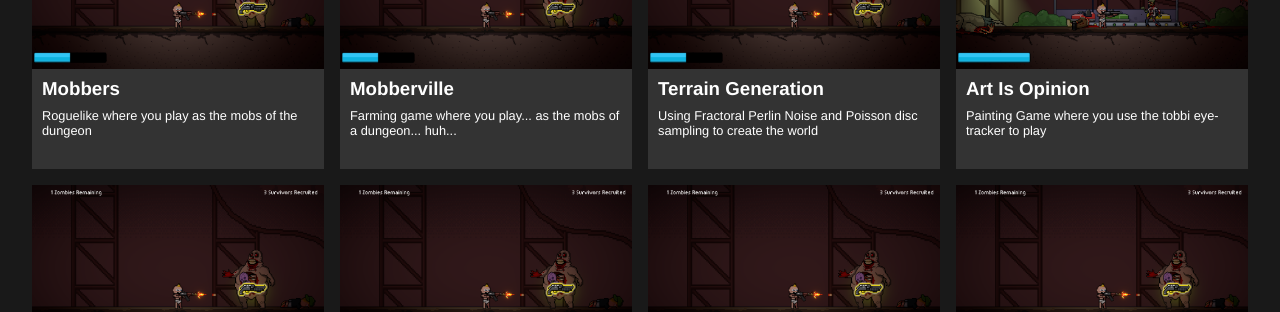
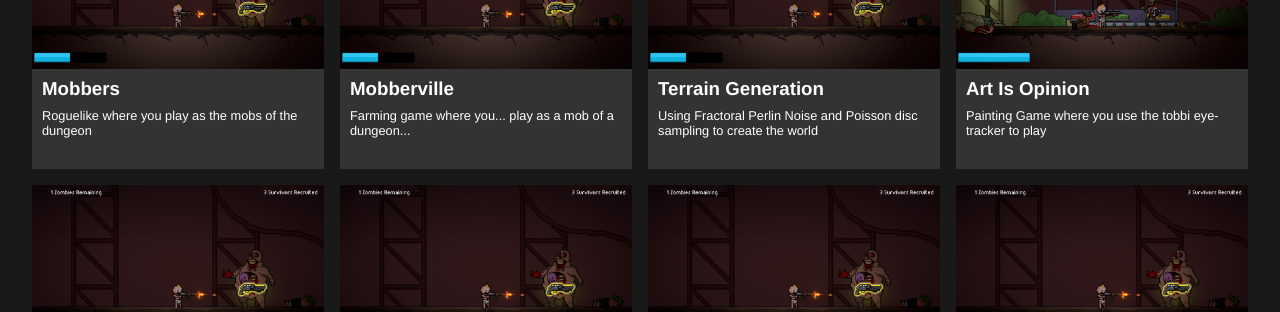
Before and after one commit to KaneAdams-Dev/KaneAdams-Dev.github.io, a Jekyll site: the page built from index.html, in a window 1280 px wide and 999 px high. Shown: the part 193-505 px from the top of the window. Built offline with Jekyll 4.4.1, drawn with Linux system fonts in a browser that asks for light colours; Markdown is read by kramdown in place of the engine named in the settings; some of the changed lines change nothing that is shown.

Commit message:
Automated project cards
Got cards able to update data using their ID as the key, and to work in a single popup.

Next: autofill project grid with up to 12 projects, with all data in JavaScript

```diff
--- a/index.html
+++ b/index.html
@@ -12,27 +12,29 @@
 
     <script type="text/javascript" src="/scripts/project-cards.js" defer></script>
     <script type="text/javascript" src="/scripts/slideshow.js" defer></script>
-    <script type="text/javascript" src="/Scripts/popups.js" defer></script>
 </head>
 
 <body onload="showSlide(0), PopulateProjects()">
     <div class="projects-gallery">
 
-        <div class="project-card" id="Mobbers" onmouseenter="PlayPreview('Mobbers')" onmouseleave="StopPreview('Mobbers')" onclick="OpenPopup('MobbersPopup')">
-            <img class="thumbnail" src="/Images/Zombeez/SH_AKBoss.PNG" alt="Mobbers Thumbnail"  href="#popup1">
+        <div class="project-card" id="Mobbers" onmouseenter="PlayPreview('Mobbers')"
+            onmouseleave="StopPreview('Mobbers')" onclick="OpenPopup('Mobbers')">
+            <img class="thumbnail" src="/Images/Zombeez/SH_AKBoss.PNG" alt="Mobbers Thumbnail" href="#popup1">
             <div class="project-title">
                 <h3 class="title">fg fsdgfd</h3>
                 <p class="description">f sdF</p>
             </div>
         </div>
 
-        <div class="project-card">
+        <div class="project-card" id="Mobberville" onmouseenter="PlayPreview('Mobberville')"
+        onmouseleave="StopPreview('Mobberville')" onclick="OpenPopup('Mobberville')">
             <img class="thumbnail" src="/Images/Zombeez/SH_AKBoss.PNG" href="#popup2">
             <div class="project-title">
-                <h3>Mobberville</h3>
-                <p>Farming game where you play... as the mobs of a dungeon... huh...</p>
+                <h3 class="title">Mobberville</h3>
+                <p class="description">Farming game where you play... as the mobs of a dungeon... huh...</p>
             </div>
         </div>
+
         <div class="project-card">
             <img src="/Images/Zombeez/SH_AKBoss.PNG" href="#popup3">
             <div class="project-title">
@@ -96,8 +98,8 @@
     </div>
 
 
-    <div id="MobbersPopup" class="popup-card">
-        <span class="close" onclick="ClosePopup('MobbersPopup')">&times;</span>
+    <div id="Popup" class="popup-card">
+        <span class="close" onclick="ClosePopup()">&times;</span>
         <div class="popup-content">
             <div class="content-pair">
                 <div class="photo-gallery">
--- a/scripts/project-cards.js
+++ b/scripts/project-cards.js
@@ -8,6 +8,20 @@
         role: "Lead Programmer",
         size: "5-10",
         tools: "Unity, C#, GitHub",
+        timeline: "September 2022 to December 2022",
+        ProjectLink: "Projects/Mobbers.html",
+    },
+
+    Mobberville: {
+        title: "Mobberville",
+        description: "Farming game where you... play as a mob of a dungeon... ",
+        thumbnail: "/Images/Zombeez/SH_AKBoss.PNG",
+        previews: ["/Images/Mobbers/Lib.gif", "/Images/Mobbers/test.gif"],
+        summary: "Huh!",
+        role: "Lead Programmer",
+        size: "8",
+        tools: "Unreal Engine 5, C++, GitHub, Premiere Pro",
+        timeline: "June 2023 to August 2023",
         ProjectLink: "Projects/Mobbers.html",
     }
 };
@@ -16,9 +30,17 @@
 currentImageID;
 
 function PopulateProjects() {
+    let projectCount = 0;
     Object.keys(projects).forEach(projectID => {
-        ApplyProjectData(projectID);
-        console.log(projectID);
+        if (projectCount >= 12){
+            console.warn("Maximum number of projects reached");
+            return;
+        }
+
+        let isAdded = ApplyProjectData(projectID);
+        if (isAdded){
+            projectCount++;
+        }
     });
 }
 
@@ -27,13 +49,13 @@
     if (!project) {
         console.error(`ProjectLink ' {
             childElement.href = project[key];${a_id}' not found.`);
-        return
+        return false;
     }
 
     const projectElement = document.getElementById(a_id);
     if (!projectElement) {
         console.error(`Element with ID '${a_id}'not found.`);
-        return;
+        return false;
     }
 
     Object.keys(project).forEach(key => {
@@ -49,6 +71,8 @@
             }
         }
     });
+
+    return true;
 }
 
 function GetRandomPreview(a_projectID) {
@@ -56,7 +80,6 @@
         const clips = projects[a_projectID].previews;
 
         return clips[Math.floor(Math.random() * clips.length)];
-
     } else {
         console.error(`'${a_projectID}' does not exist in projects`);
     }
@@ -65,11 +88,9 @@
 function PlayPreview(a_projectID) {
     const projectCard = document.getElementById(a_projectID);
     currentImageID = projectCard.querySelector('.thumbnail');
-
     currentThumbnail = currentImageID.src;
 
     let chosenClip = GetRandomPreview(a_projectID);
-
     if (!chosenClip) {
         console.error("No clip chosen.");
         return;
@@ -83,16 +104,30 @@
 }
 
 function OpenPopup(a_id) {
-    let card = document.getElementById(a_id);
+    let card = document.getElementById('Popup');
     card.style.display = "block";
-    UpdatePopup(card);
+    UpdatePopup(card, a_id);
 }
 
-function ClosePopup(a_id) {
-    let card = document.getElementById(a_id);
+function ClosePopup() {
+    let card = document.getElementById('Popup');
     card.style.display = "none";
 }
 
-function UpdatePopup(a_card){
+function UpdatePopup(a_card, a_projectID) {
+    let breakdown = a_card.querySelector('.breakdown');
 
+    breakdown.innerHTML = `
+    <b>Summary: </b> ${projects[a_projectID].summary}
+    <br><br>
+    <b>Role: </b> ${projects[a_projectID].role}
+    <br><br>
+    <b>Team Size: </b> ${projects[a_projectID].size}
+    <br><br>
+    <b>Tools: </b> ${projects[a_projectID].tools}
+    <br><br>
+    <b>Timeline: </b> ${projects[a_projectID].timeline}
+    <br><br>
+    <a href="${projects[a_projectID].ProjectLink}"><button>Got To Page</button></a>
+    `;
 }
```
Also changed, not shown: Scripts/popups.js (added).
